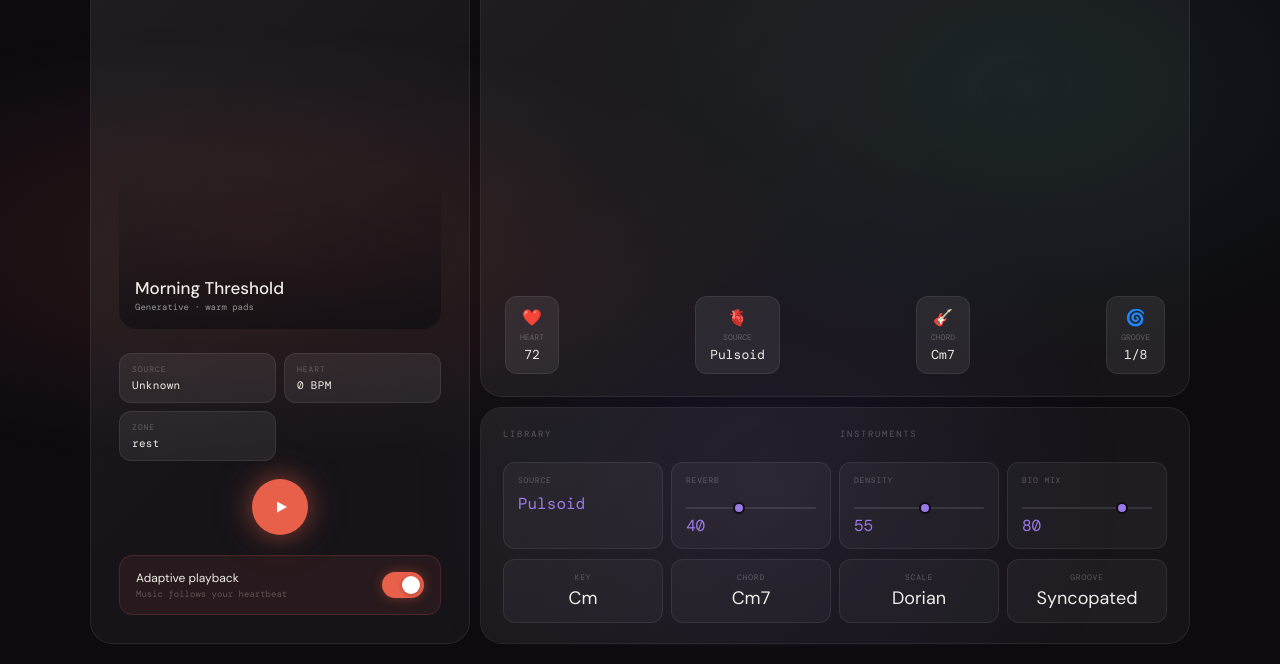
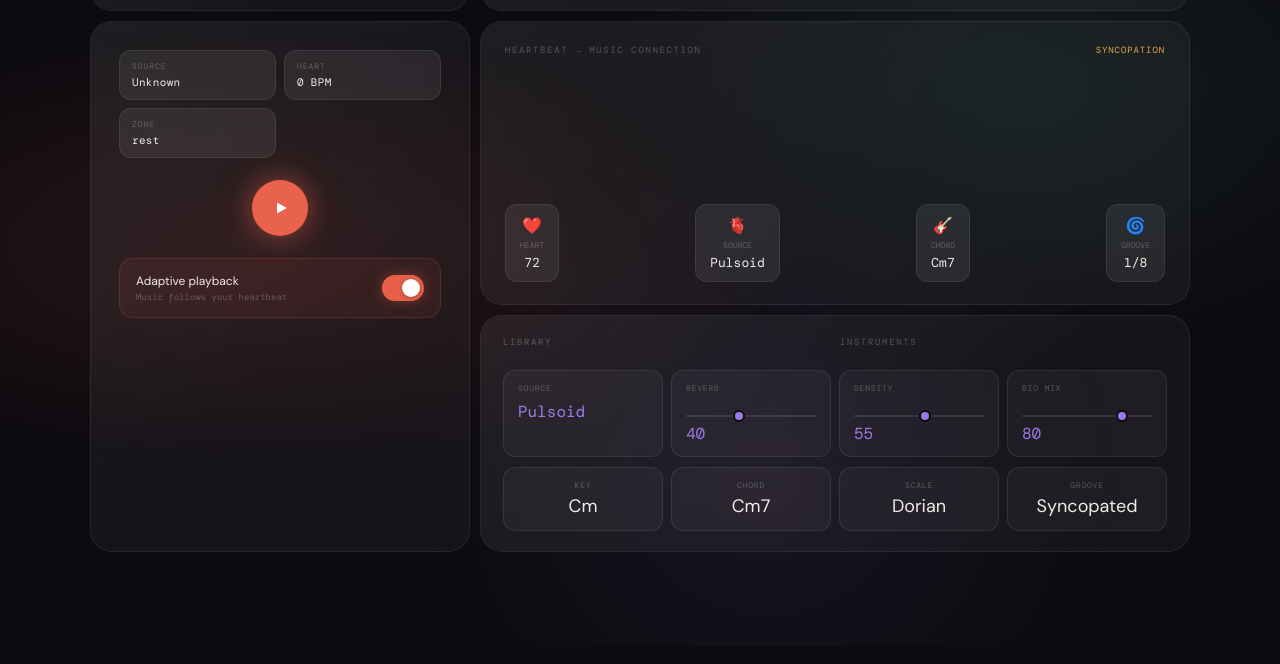
Before and after one commit to willdaly/Auralink, a plain HTML site: page frontend/index.html in a window 1280 px wide. Shown: the part 154-818 px from the top of the page. Drawn offline with nearby package versions, Linux system fonts and the light colour scheme; a web font is replaced by a local one.

Commit message:
refactor: remove non-functional now-playing track section

```diff
--- a/frontend/app.js
+++ b/frontend/app.js
@@ -68,8 +68,6 @@ function applyState(s) {
     else sourceBadge.classList.add("source-unknown");
   }
 
-  setText("artName", z.name);
-  setText("artMeta", z.meta);
   setText("pulseMode", z.mode);
   setText("cnChord", z.chord);
   setText("cnGroove", z.groove);
--- a/frontend/index.html
+++ b/frontend/index.html
@@ -33,16 +33,6 @@
 
   <!-- Player -->
   <div class="card card-player">
-    <div class="now-lbl">NOW PLAYING</div>
-    <div class="art-wrap">
-      <canvas class="art-canvas" id="artCanvas"></canvas>
-      <div class="art-overlay"></div>
-      <div class="art-track-info">
-        <div class="art-name" id="artName">Morning Threshold</div>
-        <div class="art-meta" id="artMeta">Generative · warm pads</div>
-      </div>
-    </div>
-
     <div class="live-stats">
       <div class="stat-pill"><div class="sp-lbl">SOURCE</div><div class="sp-val" id="lpSource">Unknown</div></div>
       <div class="stat-pill"><div class="sp-lbl">HEART</div><div class="sp-val" id="lpHeart">0 BPM</div></div>
--- a/frontend/style.css
+++ b/frontend/style.css
@@ -132,35 +132,15 @@
     grid-column: 1; grid-row: 2 / 4;
     display: flex; flex-direction: column;
     padding: 28px;
-    gap: 0;
+    gap: 12px;
   }
-
-  .now-lbl { font-family: var(--mono); font-size: 8px; letter-spacing: 0.2em; color: var(--text3); margin-bottom: 22px; }
-
-  /* art */
-  .art-wrap {
-    width: 100%; aspect-ratio: 1;
-    border-radius: 18px; overflow: hidden;
-    margin-bottom: 24px; position: relative; flex-shrink: 0;
-  }
-  .art-canvas { width: 100%; height: 100%; display: block; }
-  .art-overlay {
-    position: absolute; inset: 0;
-    background: linear-gradient(to bottom, transparent 50%, rgba(13,11,16,0.6) 100%);
-    pointer-events: none;
-  }
-  .art-track-info {
-    position: absolute; bottom: 16px; left: 16px; right: 16px;
-  }
-  .art-name { font-size: 17px; font-weight: 500; line-height: 1.2; margin-bottom: 3px; }
-  .art-meta { font-family: var(--mono); font-size: 9px; color: rgba(255,255,255,0.55); }
 
   /* live stats */
   .live-stats {
     display: grid;
     grid-template-columns: repeat(2, minmax(0, 1fr));
     gap: 8px;
-    margin-bottom: 18px;
+    margin-bottom: 10px;
   }
   .stat-pill {
     border: 1px solid var(--border);
@@ -186,7 +166,7 @@
     display: flex;
     align-items: center;
     justify-content: center;
-    margin-bottom: 20px;
+    margin-bottom: 10px;
   }
   .ctrl-play {
     width: 56px; height: 56px; border-radius: 50%;
```
